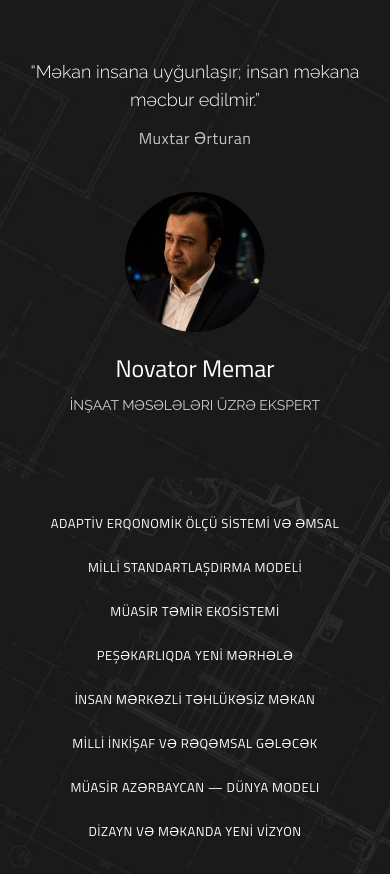
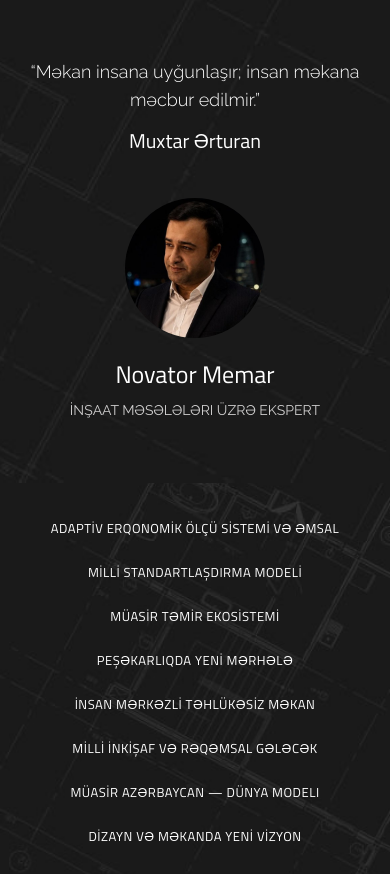
Before and after one commit to feyruzalizada/VRprogect, a Next.js app: page / in a window 390 px wide. Shown: the part 846-1720 px from the top of the page. Built offline with nearby package versions, Linux system fonts and the light colour scheme.

Commit message:
Match the quote name style to the author name

```diff
--- a/src/components/QuoteBanner.module.css
+++ b/src/components/QuoteBanner.module.css
@@ -47,11 +47,11 @@
 
 .quoteName {
   margin: 14px 0 0;
-  font-size: 20px;
+  font-family: var(--font-titillium), sans-serif;
+  font-size: 24px;
   font-weight: 400;
-  line-height: 28px;
-  letter-spacing: 0.5px;
-  color: rgba(255, 255, 255, 0.75);
+  line-height: 33.6px;
+  color: #fff;
 }
 
 .caption {
@@ -103,7 +103,7 @@
   }
 
   .quoteName {
-    font-size: 18px;
+    font-size: 22px;
     margin-top: 10px;
   }
 
@@ -126,7 +126,7 @@
   }
 
   .quoteName {
-    font-size: 16px;
+    font-size: 20px;
   }
 
   .caption {
```
